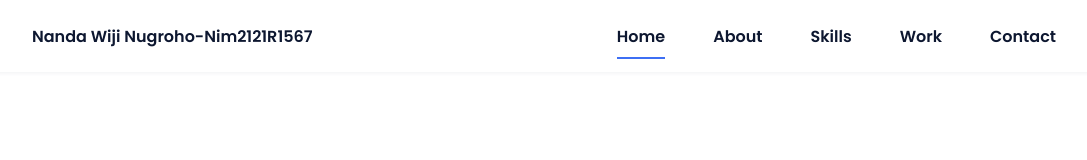
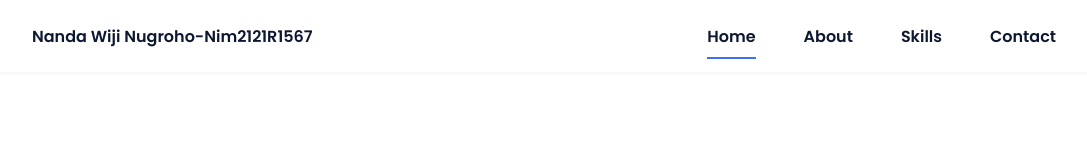
Before and after one commit to NandaWN/NandaWN, a plain HTML site: page index.html in a window 1280 px wide. Shown: the top 160 px of the page, without its empty margins (96-1183 px from the left). Drawn offline with nearby package versions, Linux system fonts and the light colour scheme.

Commit message:
index.html

```diff
--- a/index.html
+++ b/index.html
@@ -23,7 +23,6 @@
                         <li class="nav__item"><a href="#home" class="nav__link active-link">Home</a></li>
                         <li class="nav__item"><a href="#about" class="nav__link">About</a></li>
                         <li class="nav__item"><a href="#skills" class="nav__link">Skills</a></li>
-                        <li class="nav__item"><a href="#work" class="nav__link">Work</a></li>
                         <li class="nav__item"><a href="#contact" class="nav__link">Contact</a></li>
                     </ul>
                 </div>
```
